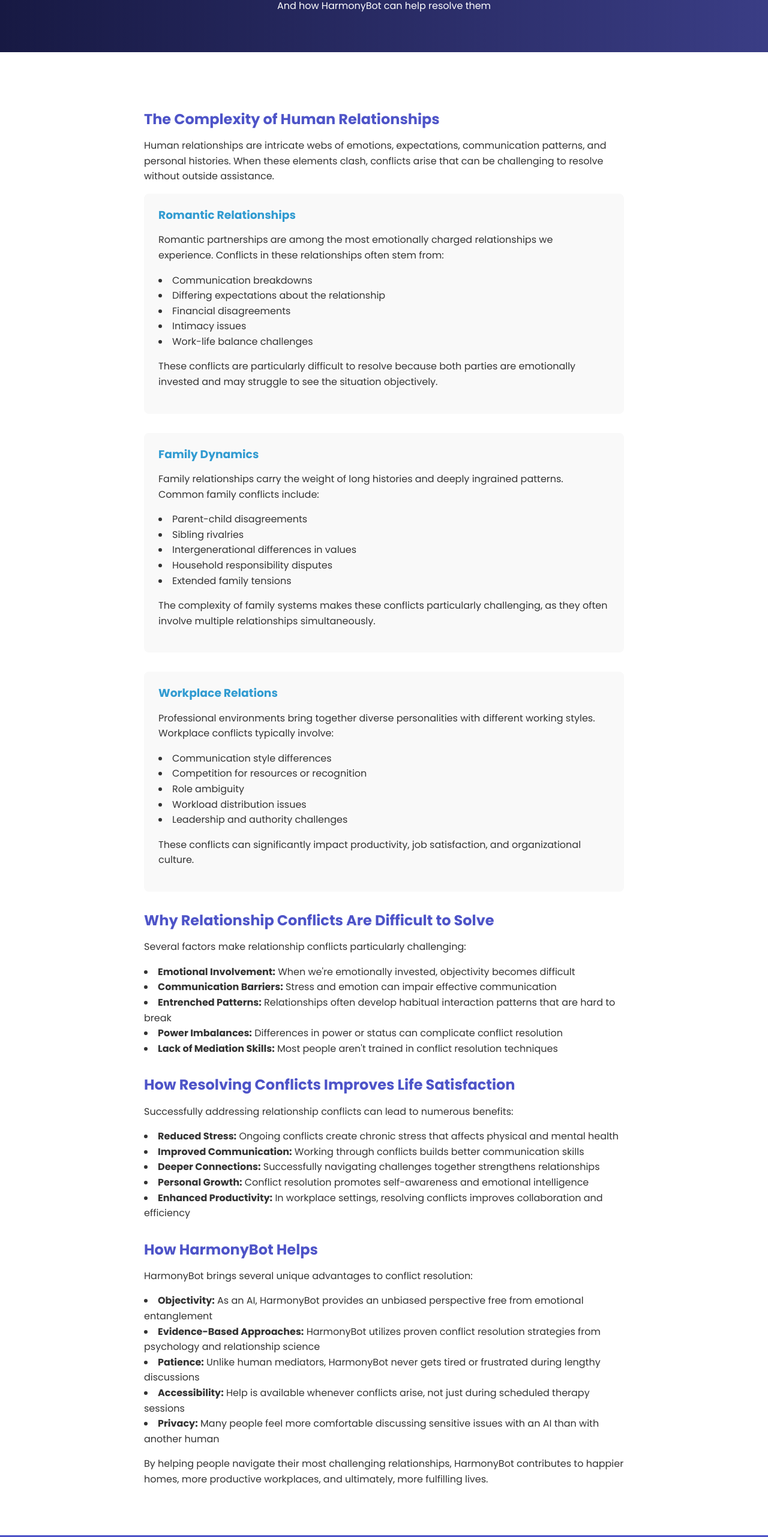
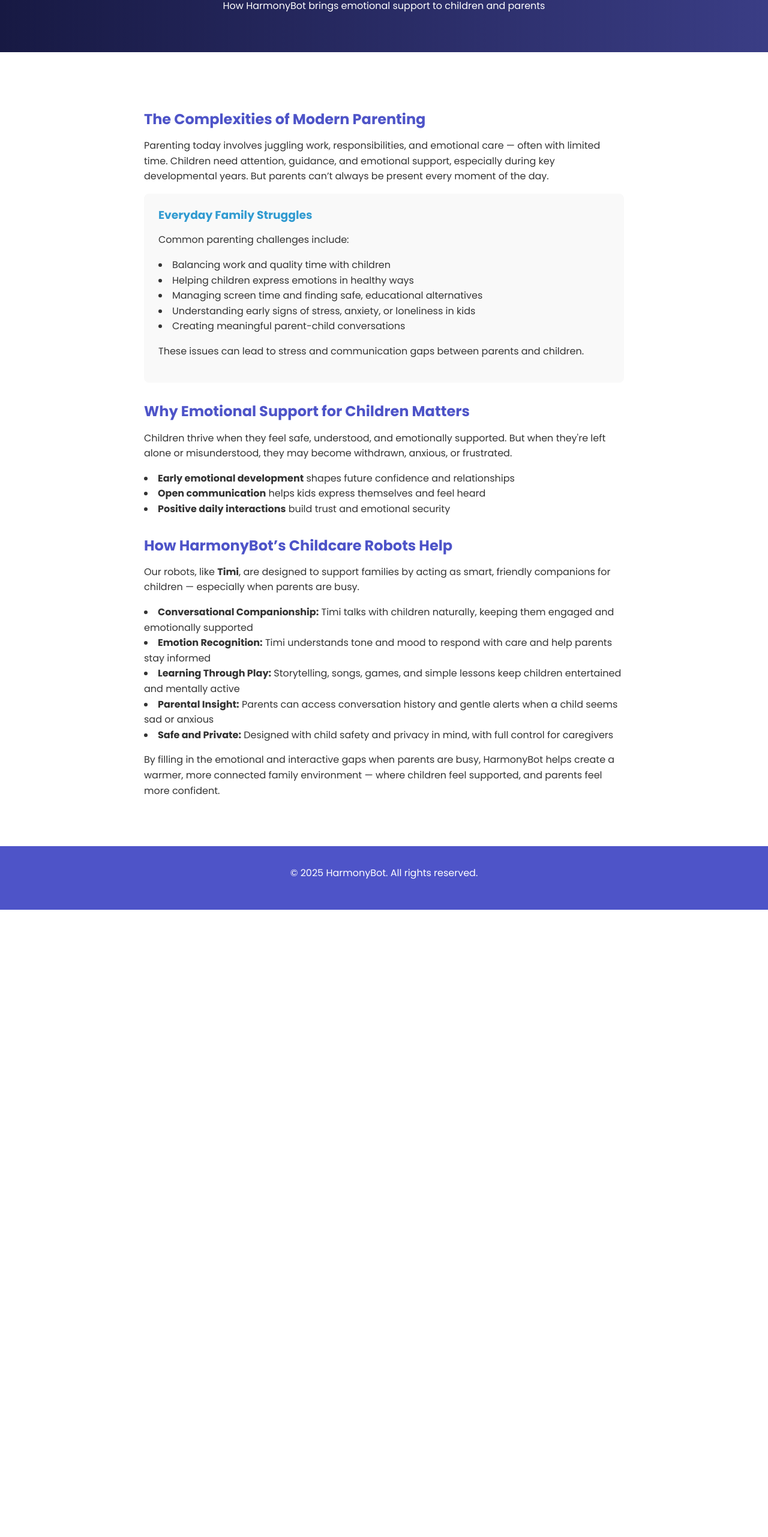
Before and after one commit to bigbird231/HarmonyBot, a plain HTML site: page harmony.html in a window 1280 px wide. Shown: the part 180-2743 px from the top of the page at 60% size. After the commit the page ends 1697 px from the top, so only its background shows below. Drawn offline with Linux system fonts and the light colour scheme.

Commit message:
Add files via upload

```diff
--- a/harmony.html
+++ b/harmony.html
@@ -4,6 +4,7 @@
     <meta charset="UTF-8">
     <meta name="viewport" content="width=device-width, initial-scale=1.0">
     <title>Harmony - HarmonyBot</title>
+    <link rel="icon" href="imgs/logo.png" type="image/png">
     <link rel="stylesheet" href="styles.css">
     <link rel="stylesheet" href="https://fonts.googleapis.com/css2?family=Poppins:wght@300;400;500;600;700&display=swap">
 </head>
@@ -18,6 +19,7 @@
                     <li><a href="index.html">Home</a></li>
                     <li><a href="harmony.html" class="active">Harmony</a></li>
                     <li><a href="robots.html">Robots</a></li>
+                    <li><a href="robot-track.html">Robot Track</a></li>
                     <li><a href="about.html">About Us</a></li>
                 </ul>
             </nav>
@@ -26,87 +28,49 @@
 
     <section class="page-banner">
     <div class="container">
-            <h1>Understanding Human Conflicts</h1>
-            <p>And how HarmonyBot can help resolve them</p>
+        <h1>Creating Harmony at Home</h1>
+        <p>How HarmonyBot brings emotional support to children and parents</p>
     </div>
 </section>
 
 <section class="article-section">
     <div class="container">
         <article>
-                <h2>The Complexity of Human Relationships</h2>
-                <p>Human relationships are intricate webs of emotions, expectations, communication patterns, and personal histories. When these elements clash, conflicts arise that can be challenging to resolve without outside assistance.</p>
+            <h2>The Complexities of Modern Parenting</h2>
+            <p>Parenting today involves juggling work, responsibilities, and emotional care — often with limited time. Children need attention, guidance, and emotional support, especially during key developmental years. But parents can’t always be present every moment of the day.</p>
 
             <div class="conflict-type">
-                    <h3>Romantic Relationships</h3>
-                    <p>Romantic partnerships are among the most emotionally charged relationships we experience. Conflicts in these relationships often stem from:</p>
+                <h3>Everyday Family Struggles</h3>
+                <p>Common parenting challenges include:</p>
                 <ul>
-                        <li>Communication breakdowns</li>
-                        <li>Differing expectations about the relationship</li>
-                        <li>Financial disagreements</li>
-                        <li>Intimacy issues</li>
-                        <li>Work-life balance challenges</li>
+                    <li>Balancing work and quality time with children</li>
+                    <li>Helping children express emotions in healthy ways</li>
+                    <li>Managing screen time and finding safe, educational alternatives</li>
+                    <li>Understanding early signs of stress, anxiety, or loneliness in kids</li>
+                    <li>Creating meaningful parent-child conversations</li>
                 </ul>
-                    <p>These conflicts are particularly difficult to resolve because both parties are emotionally invested and may struggle to see the situation objectively.</p>
+                <p>These issues can lead to stress and communication gaps between parents and children.</p>
             </div>
 
-                <div class="conflict-type">
-                    <h3>Family Dynamics</h3>
-                    <p>Family relationships carry the weight of long histories and deeply ingrained patterns. Common family conflicts include:</p>
+            <h2>Why Emotional Support for Children Matters</h2>
+            <p>Children thrive when they feel safe, understood, and emotionally supported. But when they're left alone or misunderstood, they may become withdrawn, anxious, or frustrated.</p>
             <ul>
-                        <li>Parent-child disagreements</li>
-                        <li>Sibling rivalries</li>
-                        <li>Intergenerational differences in values</li>
-                        <li>Household responsibility disputes</li>
-                        <li>Extended family tensions</li>
-                    </ul>
-                    <p>The complexity of family systems makes these conflicts particularly challenging, as they often involve multiple relationships simultaneously.</p>
-                </div>
-
-                <div class="conflict-type">
-                    <h3>Workplace Relations</h3>
-                    <p>Professional environments bring together diverse personalities with different working styles. Workplace conflicts typically involve:</p>
-                    <ul>
-                        <li>Communication style differences</li>
-                        <li>Competition for resources or recognition</li>
-                        <li>Role ambiguity</li>
-                        <li>Workload distribution issues</li>
-                        <li>Leadership and authority challenges</li>
-                    </ul>
-                    <p>These conflicts can significantly impact productivity, job satisfaction, and organizational culture.</p>
-                </div>
-
-                <h2>Why Relationship Conflicts Are Difficult to Solve</h2>
-                <p>Several factors make relationship conflicts particularly challenging:</p>
-                <ul>
-                    <li><strong>Emotional Involvement:</strong> When we're emotionally invested, objectivity becomes difficult</li>
-                    <li><strong>Communication Barriers:</strong> Stress and emotion can impair effective communication</li>
-                    <li><strong>Entrenched Patterns:</strong> Relationships often develop habitual interaction patterns that are hard to break</li>
-                    <li><strong>Power Imbalances:</strong> Differences in power or status can complicate conflict resolution</li>
-                    <li><strong>Lack of Mediation Skills:</strong> Most people aren't trained in conflict resolution techniques</li>
+                <li><strong>Early emotional development</strong> shapes future confidence and relationships</li>
+                <li><strong>Open communication</strong> helps kids express themselves and feel heard</li>
+                <li><strong>Positive daily interactions</strong> build trust and emotional security</li>
             </ul>
 
-                <h2>How Resolving Conflicts Improves Life Satisfaction</h2>
-                <p>Successfully addressing relationship conflicts can lead to numerous benefits:</p>
+            <h2>How HarmonyBot’s Childcare Robots Help</h2>
+            <p>Our robots, like <strong>Timi</strong>, are designed to support families by acting as smart, friendly companions for children — especially when parents are busy.</p>
             <ul>
-                    <li><strong>Reduced Stress:</strong> Ongoing conflicts create chronic stress that affects physical and mental health</li>
-                    <li><strong>Improved Communication:</strong> Working through conflicts builds better communication skills</li>
-                    <li><strong>Deeper Connections:</strong> Successfully navigating challenges together strengthens relationships</li>
-                    <li><strong>Personal Growth:</strong> Conflict resolution promotes self-awareness and emotional intelligence</li>
-                    <li><strong>Enhanced Productivity:</strong> In workplace settings, resolving conflicts improves collaboration and efficiency</li>
+                <li><strong>Conversational Companionship:</strong> Timi talks with children naturally, keeping them engaged and emotionally supported</li>
+                <li><strong>Emotion Recognition:</strong> Timi understands tone and mood to respond with care and help parents stay informed</li>
+                <li><strong>Learning Through Play:</strong> Storytelling, songs, games, and simple lessons keep children entertained and mentally active</li>
+                <li><strong>Parental Insight:</strong> Parents can access conversation history and gentle alerts when a child seems sad or anxious</li>
+                <li><strong>Safe and Private:</strong> Designed with child safety and privacy in mind, with full control for caregivers</li>
             </ul>
 
-                <h2>How HarmonyBot Helps</h2>
-                <p>HarmonyBot brings several unique advantages to conflict resolution:</p>
-                <ul>
-                    <li><strong>Objectivity:</strong> As an AI, HarmonyBot provides an unbiased perspective free from emotional entanglement</li>
-                    <li><strong>Evidence-Based Approaches:</strong> HarmonyBot utilizes proven conflict resolution strategies from psychology and relationship science</li>
-                    <li><strong>Patience:</strong> Unlike human mediators, HarmonyBot never gets tired or frustrated during lengthy discussions</li>
-                    <li><strong>Accessibility:</strong> Help is available whenever conflicts arise, not just during scheduled therapy sessions</li>
-                    <li><strong>Privacy:</strong> Many people feel more comfortable discussing sensitive issues with an AI than with another human</li>
-                </ul>
-
-                <p>By helping people navigate their most challenging relationships, HarmonyBot contributes to happier homes, more productive workplaces, and ultimately, more fulfilling lives.</p>
+            <p>By filling in the emotional and interactive gaps when parents are busy, HarmonyBot helps create a warmer, more connected family environment — where children feel supported, and parents feel more confident.</p>
         </article>
     </div>
 </section>
```
Also changed, not shown: about.html (+40 -18 lines), frontend-api-client.js (added, +124 -0 lines), imgs/busyparents.png (added), imgs/collegues.png (added), imgs/female.png (added), imgs/genderless.png (added), imgs/jacinta.png (added), imgs/logo.png (added), imgs/male.png (added), 6 other files. Lines whose indentation alone changed are shown as unchanged.
